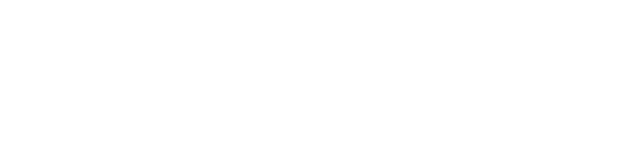
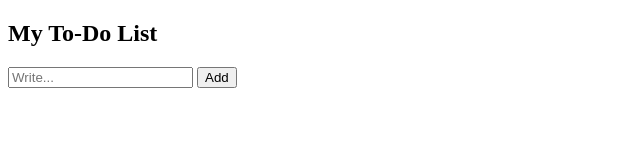
Before and after one commit to imronshoimov/To-Do-List, a plain HTML site: page index.html in a window 1280 px wide. Shown: the whole page, without its empty margins (0-640 px from the left). Drawn offline with Linux system fonts and the light colour scheme.

Commit message:
Create section

```diff
--- a/index.html
+++ b/index.html
@@ -11,6 +11,18 @@
 
 <body>
 
+   <section class="todo-list-section">
+      <div class="container">
+         <h1 class="todo-list-title">My To-Do List</h1>
+         <form class="todo-list-form">
+            <input class="todo-list-input" type="text" placeholder="Write..." required="required">
+            <button class="todo-list-btn">Add</button>
+         </form>
+         <ul class="todo-list">
+
+         </ul>
+      </div>
+   </section>
 
    <script src="./main.js"></script>
 </body>
```
